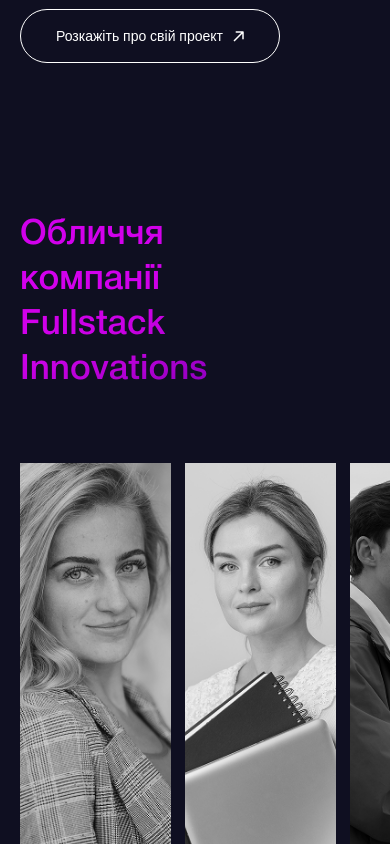
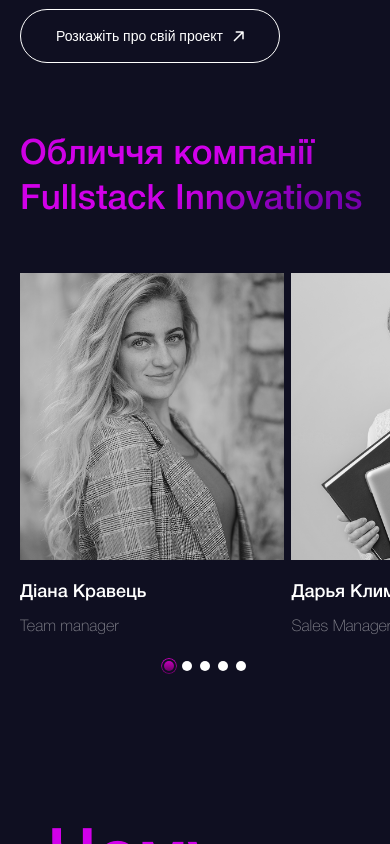
Before and after one commit to MykolaBuvanyk/FullStack-Innovations, a Next.js app in the folder client/: page /1/about in a window 390 px wide. Shown: the part 1140-1984 px from the top of the page. Built offline with nearby package versions, Linux system fonts and the light colour scheme; a web font is replaced by a local one.

Commit message:
Enhance layout and responsiveness for AboutPeopleSlider and WorkWithUs components; adjust margins, paddings, and grid settings for better mobile display.

```diff
--- a/client/app/components/AboutPeopleSlider/AboutPeopleSlider.module.css
+++ b/client/app/components/AboutPeopleSlider/AboutPeopleSlider.module.css
@@ -110,6 +110,7 @@
 @media(max-width: 1150px) {
     .aboutPeopleSlider {
         padding: 0 0 0 20px;
+        margin-top: 70px;
     }
 
     .aboutPeopleSliderTitle {
@@ -120,8 +121,38 @@
     .swiperSlide:last-child {
         padding-right: 20px;
     }
-    .personImage{
+
+    .personImage {
         aspect-ratio: 0.92/1;
         width: 38.66vw;
+        height: 100%;
+    }
+
+    .sliderContainer {
+        margin-top: 30px;
+    }
+
+    .personCard h3 {
+        font-size: 18px;
+        line-height: 25px;
+        margin-top: 20px;
+    }
+
+    .personCard p {
+        font-size: 16px;
+        line-height: 25px;
+        margin-top: 10px;
     }
 }
+
+@media(max-width: 650px) {
+    .sliderContainer {
+        margin-top: 50px;
+    }
+    .personImage{
+        width: 67.66vw;
+    }
+    .aboutPeopleSliderTitle {
+        width: 100%;
+    }
+}
--- a/client/app/components/AboutPeopleSlider/AboutPeopleSlider.tsx
+++ b/client/app/components/AboutPeopleSlider/AboutPeopleSlider.tsx
@@ -29,7 +29,7 @@
       <div className={styles.sliderContainer}>
         <Swiper
           modules={[Pagination]}
-          spaceBetween={20}
+          spaceBetween={0}
           slidesPerView={4}
           pagination={{
             clickable: true,
@@ -37,15 +37,15 @@
           }}
           breakpoints={{
             1100: {
-              slidesPerView: 2.3,
-              spaceBetween: 10
+              slidesPerView: 4,
+              spaceBetween: 0
              },
             768: {
-              slidesPerView: 2.3,
+              slidesPerView: 2.45,
               spaceBetween: 10
              },
             0: {
-              slidesPerView: 2.3,
+              slidesPerView: 1.4,
               spaceBetween: 10
              },
           }}
--- a/client/app/components/WorkWithUs/WorkWithUs.module.css
+++ b/client/app/components/WorkWithUs/WorkWithUs.module.css
@@ -1,19 +1,28 @@
-.workWithUsWrapper{
+.workWithUsWrapper {
     padding: 0 12.5vw;
     margin: 200px 0 150px;
+    display: grid;
+    grid-template-columns: 1.5fr auto;
+    grid-template-rows: repeat(2, 1fr);
 }
 
-.tellAboutUsTitleButton{
+.tellAboutUsTitleButton {
     display: flex;
-    justify-content: space-between;
-    align-items: end;
+    justify-content: flex-end;
+    align-items: center;
+    grid-area: 1 / 2 / 2 / 3;
 }
+
 .tellAboutUsTitle p {
     color: #fff;
     size: 20px;
     font-weight: 100;
     margin-top: 20px;
-    width: 55%;
+    /* width: 55%; */
+}
+
+.tellAboutUsTitle {
+    grid-area: 1 / 1 / 2 / 2;
 }
 
 .tellAboutUsTitle h2 {
@@ -50,7 +59,7 @@
     border: 1px solid rgba(196, 1, 185, 0.6);
 }
 
-.workWithUsList{
+.workWithUsList {
     display: flex;
     width: 100%;
     justify-content: center;
@@ -92,4 +101,68 @@
     white-space: nowrap;
     will-change: transform;
     margin-top: 3.65vw;
+    grid-area: 2 / 1 / 3 / 3;
 }
+
+@media(max-width: 1440px) {
+    .tellAboutUsTitle h2 {
+        font-size: 35px;
+        line-height: 45px;
+    }
+
+    .tellAboutUsTitle p {
+        font-size: 16px;
+        line-height: 25px;
+    }
+}
+
+@media(max-width: 1150px) {
+    .workWithUsWrapper {
+        padding: 0 20px;
+        margin-top: 70px;
+        margin-bottom: 70px;
+    }
+
+    .tellAboutUsTitle {
+        padding: 0;
+        width: 100%;
+    }
+
+    .submitButton {
+        padding: 15px 35px;
+        font-size: 14px;
+    }
+}
+
+@media(max-width: 650px) {
+    .workWithUsWrapper {
+        grid-template-columns: 1fr;
+        grid-template-rows: repeat(2, 1fr) auto;
+    }
+
+    .workWithUsContainer {
+        margin-top: 0;
+        grid-area: 2 / 1 / 3 / 2;
+    }
+    .tellAboutUsTitle h2{
+        width: 100%;
+    }
+    .tellAboutUsTitle {
+        grid-area: 1 / 1 / 2 / 2;
+    }
+
+    .tellAboutUsTitleButton {
+        grid-area: 3 / 1 / 4 / 2;
+    }
+    .workWithUsEl img{
+        max-width: none;
+    }
+    .submitButton {
+        padding: 20px 35px;
+        font-size: 15px;
+
+    }
+    .tellAboutUsTitleButton{
+        justify-content: flex-start;
+    }
+}
--- a/client/app/components/WorkWithUs/WorkWithUs.tsx
+++ b/client/app/components/WorkWithUs/WorkWithUs.tsx
@@ -8,7 +8,7 @@
 import type { Swiper as SwiperType } from "swiper";
 
 type Props = {
-  dictionary: any;
+    dictionary: any;
 };
 
 const WorkWithUs: React.FC<Props> = ({ dictionary }) => {
@@ -23,20 +23,20 @@
     return (
         <section className={styles.workWithUsWrapper}>
             <div className={styles.tellAboutUsTitle}>
-                <div className={styles.tellAboutUsTitleButton}>
-                    <h2 dangerouslySetInnerHTML={{ __html: dictionary.title }}></h2>
-                    <button className={styles.submitButton}>
-                        {dictionary.buttonText}
-                        <img src="/images/arrow_top_right.svg" alt="" />
-                    </button>
-                </div>
+                <h2 dangerouslySetInnerHTML={{ __html: dictionary.title }}></h2>
                 <p>{dictionary.description}</p>
+            </div>
+            <div className={styles.tellAboutUsTitleButton}>
+                <button className={styles.submitButton}>
+                    {dictionary.buttonText}
+                    <img src="/images/arrow_top_right.svg" alt="" />
+                </button>
             </div>
             <div className={styles.workWithUsContainer}>
                 <Swiper
                     onSwiper={(swiper) => (swiperRef.current = swiper)}
                     modules={[Autoplay]}
-                    spaceBetween={90}
+                    spaceBetween={10}
                     slidesPerView={6}
                     loop={true}
                     freeMode={true}
@@ -44,6 +44,16 @@
                     autoplay={{
                         delay: 0,
                         disableOnInteraction: false,
+                    }}
+                    breakpoints={{
+                        650: {
+                            slidesPerView: 6,
+                            spaceBetween: 10
+                        },
+                        0: {
+                            slidesPerView: 3,
+                            spaceBetween: 20
+                        },
                     }}
                     className={styles.workWithUsList}
                 >
```
